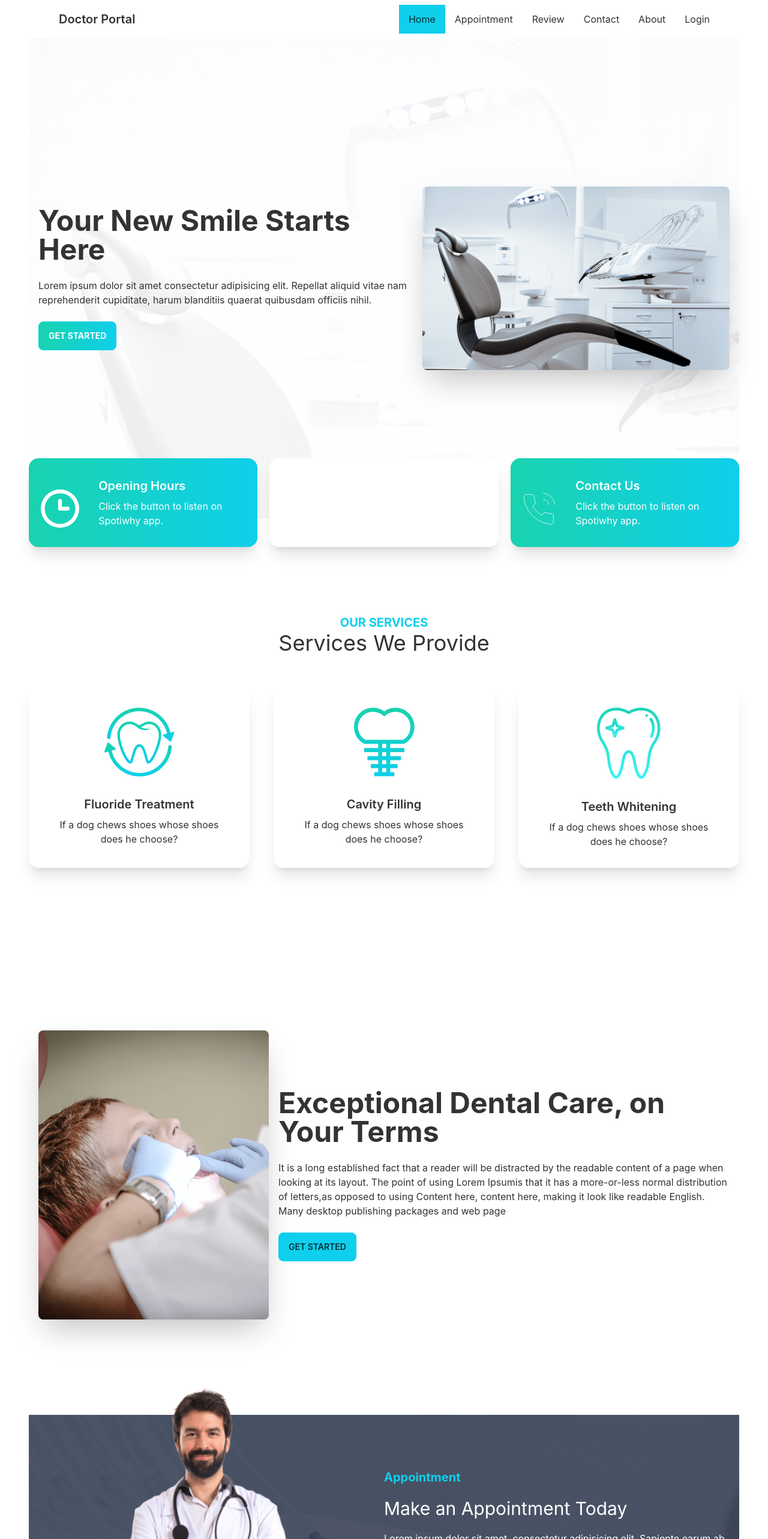
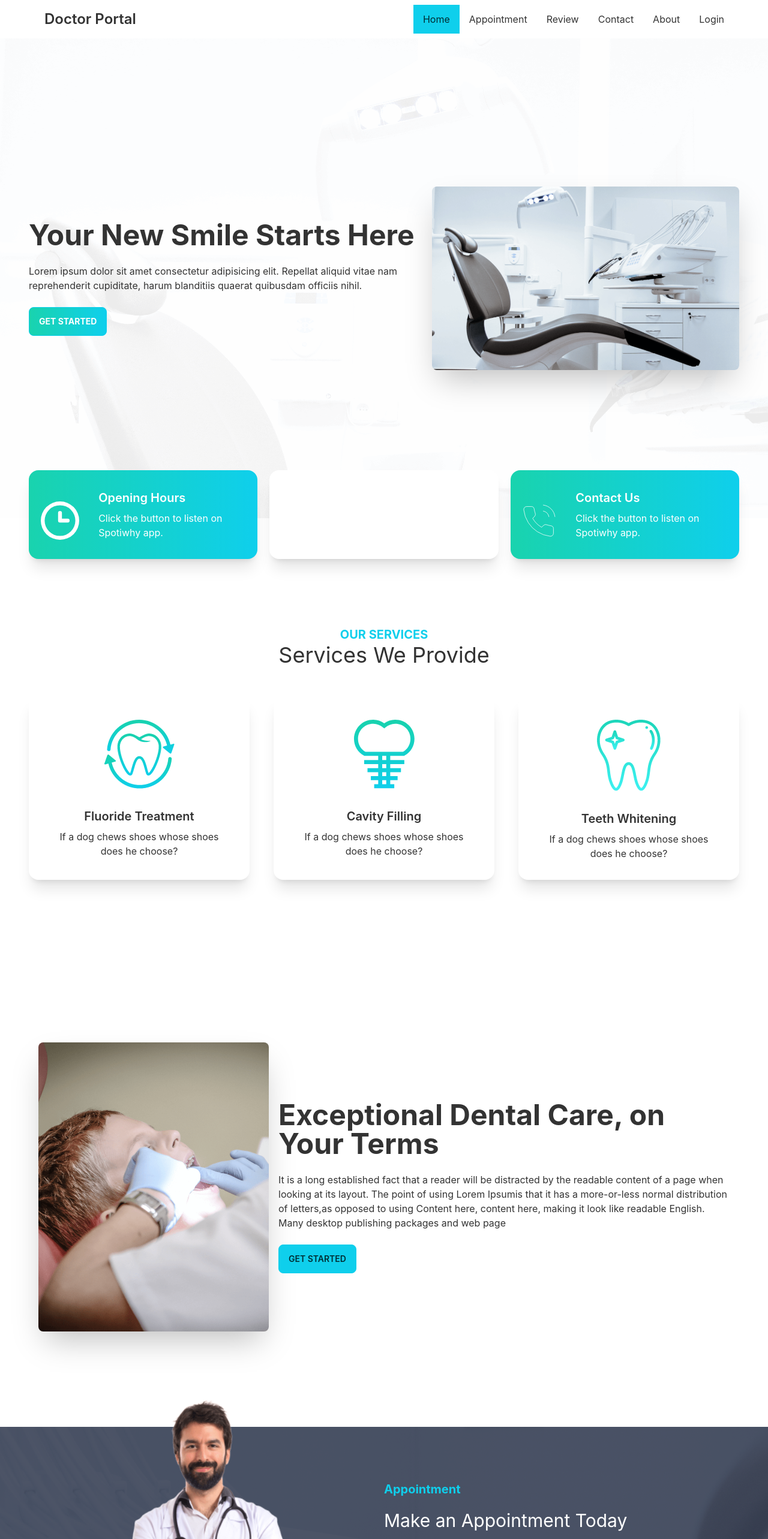
Before and after one commit to nayimHossen/doctor-appointment-client, a React (Create React App) app: page /home in a window 1280 px wide. Shown: the top 2566 px of the page at 60% size. Built offline with nearby package versions, Linux system fonts and the light colour scheme.

Commit message:
home page implemented

```diff
--- a/src/App.js
+++ b/src/App.js
@@ -8,7 +8,7 @@ import Navbar from "./Pages/Shared/Navbar";
 
 function App() {
   return (
-    <div className="max-w-7xl mx-auto md:px-12">
+    <div>
       <Navbar />
       <Routes>
         <Route path="/" element={<Home />} />
--- a/src/Pages/Home/Banner.js
+++ b/src/Pages/Home/Banner.js
@@ -4,7 +4,7 @@ import bannerImg from "../../assets/images/chair.png";
 function Banner() {
   return (
     <div style={{ background: `url(${bannerbg})` }} className="hero px-0 min-h-screen">
-      <div className="hero-content flex-col lg:flex-row-reverse">
+      <div className="hero-content flex-col lg:flex-row-reverse max-w-7xl mx-auto md:px-12">
         <img src={bannerImg} className="max-w-lg rounded-lg shadow-2xl" alt="banner" />
         <div>
           <h1 className="text-5xl font-bold">Your New Smile Starts Here</h1>
--- a/src/Pages/Home/Exceptional.js
+++ b/src/Pages/Home/Exceptional.js
@@ -2,7 +2,7 @@ import treatment from "../../assets/images/treatment.png";
 
 function Exceptional() {
   return (
-    <div className="hero min-h-screen">
+    <div className="hero min-h-screen max-w-7xl mx-auto md:px-12">
       <div className="hero-content flex-col lg:flex-row">
         <img src={treatment} className="max-w-sm rounded-lg shadow-2xl" alt="img" />
         <div>
--- a/src/Pages/Home/Info.js
+++ b/src/Pages/Home/Info.js
@@ -5,10 +5,10 @@ import InfoCard from "./InfoCard";
 
 function Info() {
   return (
-    <div className="grid grid-cols-1 md:grid-cols-3 gap-5 mt-[-100px]">
-      <InfoCard cardTitle="Opening Hours" bgClass="bg-gradient-to-r from-secondary to-primary" img={clock} />
-      <InfoCard cardTitle="Our Locations" bgClass="bg-accent" img={location} />
-      <InfoCard cardTitle="Contact Us" bgClass="bg-gradient-to-r from-secondary to-primary" img={phone} />
+    <div className="grid grid-cols-1 md:grid-cols-3 gap-5 mt-[-80px] max-w-7xl mx-auto md:px-12">
+      <InfoCard cardTitle="Opening Hours" infoBg="bg-gradient-to-r from-secondary to-primary" img={clock} />
+      <InfoCard cardTitle="Our Locations" infoBg="bg-accent" img={location} />
+      <InfoCard cardTitle="Contact Us" infoBg="bg-gradient-to-r from-secondary to-primary" img={phone} />
     </div>
   );
 }
--- a/src/Pages/Home/InfoCard.js
+++ b/src/Pages/Home/InfoCard.js
@@ -1,6 +1,6 @@
-function InfoCard({ img, cardTitle, bgClass }) {
+function InfoCard({ img, cardTitle, infoBg }) {
   return (
-    <div className={`card lg:card-side bg-base-100 shadow-xl ${bgClass}`}>
+    <div className={`card lg:card-side bg-base-100 shadow-xl ${infoBg}`}>
       <figure className="pl-5 pt-5">
         <img src={img} alt="Album" />
       </figure>
--- a/src/Pages/Home/MakeAppointment.js
+++ b/src/Pages/Home/MakeAppointment.js
@@ -8,8 +8,8 @@ function MakeAppointment() {
       style={{
         background: `url(${appointment})`,
       }}
-      className="flex justify-center items-center"
     >
+      <div className="flex justify-center items-center max-w-7xl mx-auto md:px-12">
         <div className="flex-1 hidden lg:block">
           <img className="mt-[-100px]" src={doctor} alt="" />
         </div>
@@ -19,6 +19,7 @@ function MakeAppointment() {
           <p className="text-white pb-5">Lorem ipsum dolor sit amet, consectetur adipisicing elit. Sapiente earum ab cupiditate autem accusantium expedita sequi, temporibus, aut illo doloribus quaerat explicabo, assumenda consectetur est vel ad sed maiores doloremque consequatur. Amet consequuntur quibusdam autem, quod maxime qui itaque quaerat.</p>
           <PrimaryButton>Get Started</PrimaryButton>
         </div>
+      </div>
     </section>
   );
 }
--- a/src/Pages/Home/Services.js
+++ b/src/Pages/Home/Services.js
@@ -25,7 +25,7 @@ function Services() {
     },
   ];
   return (
-    <div className="my-28">
+    <div className="my-28 max-w-7xl mx-auto md:px-12">
       <div className="text-center">
         <h3 className="text-primary  text-xl font-bold uppercase">Our Services</h3>
         <h2 className="text-4xl">Services We Provide</h2>
--- a/src/Pages/Home/Testimonials.js
+++ b/src/Pages/Home/Testimonials.js
@@ -31,15 +31,15 @@ function Testimonials() {
   return (
     <section className="my-28">
       <div className="flex justify-between">
-        <div>
+        <div className="ml-12">
           <h4 className="text-xl text-primary font-bold">Testimonials</h4>
           <h2 className="text-3xl">What our Patients say</h2>
         </div>
-        <div>
+        <div className="mr-12">
           <img src={quote} className="w-24 lg:w-48" alt="" />
         </div>
       </div>
-      <div className="grid grid-cols-1 md:grid-cols-2 lg:grid-cols-3 gap-5">
+      <div className="grid grid-cols-1 md:grid-cols-2 lg:grid-cols-3 gap-5 max-w-7xl mx-auto md:px-12">
         {
           reviews.map((review) => (
             <Review
--- a/src/Pages/Shared/Navbar.js
+++ b/src/Pages/Shared/Navbar.js
@@ -23,7 +23,7 @@ function Navbar() {
             {menuItems}
           </ul>
         </div>
-        <Link to="/" className="btn btn-ghost normal-case text-xl">Doctor Portal</Link>
+        <Link to="/" className="btn btn-ghost normal-case text-2xl">Doctor Portal</Link>
       </div>
       <div className="navbar-center hidden md:flex lg:flex">
         <ul className="menu menu-horizontal p-0">
```
Lines whose indentation alone changed are shown as unchanged.
